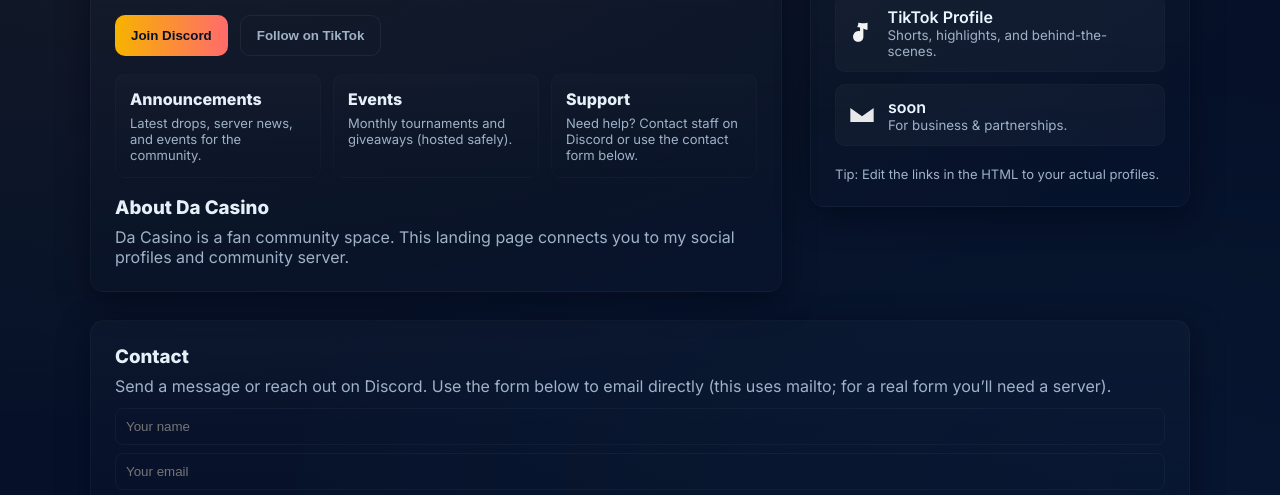
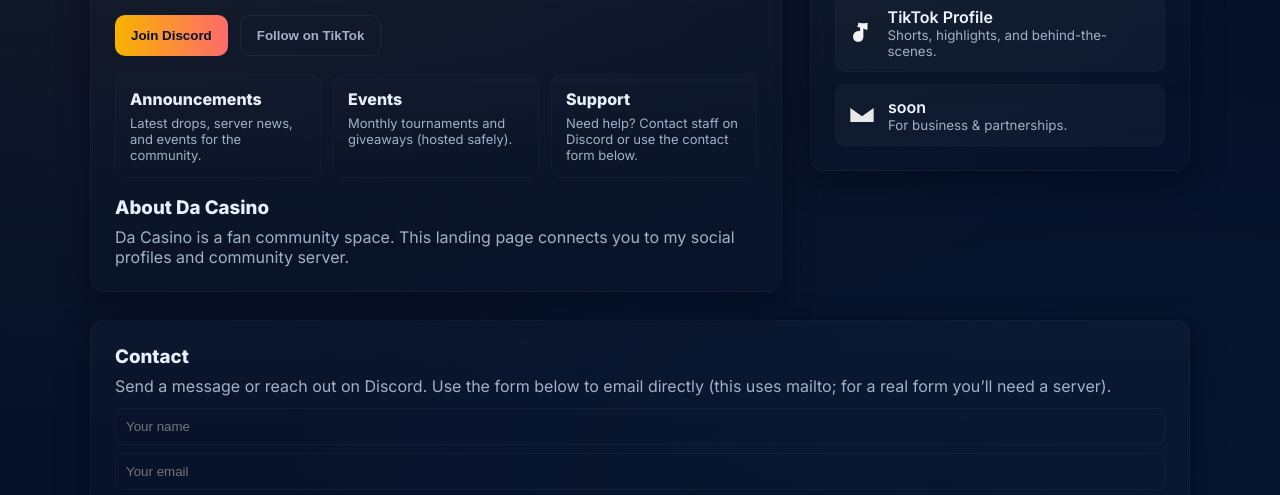
Before and after one commit to idkwhattoputlol-dev/dacasino, a plain HTML site: page index.html in a window 1280 px wide. Shown: the part 245-740 px from the top of the page. Drawn offline with Linux system fonts and the light colour scheme.

Commit message:
Update index.html

```diff
--- a/index.html
+++ b/index.html
@@ -134,8 +134,6 @@
             <small id="contactSmall">For business & partnerships.</small>
           </div>
         </div>
-
-        <div style="margin-top:8px;font-size:13px;color:var(--muted)">Tip: Edit the links in the HTML to your actual profiles.</div>
       </aside>
     </section>
 
```
